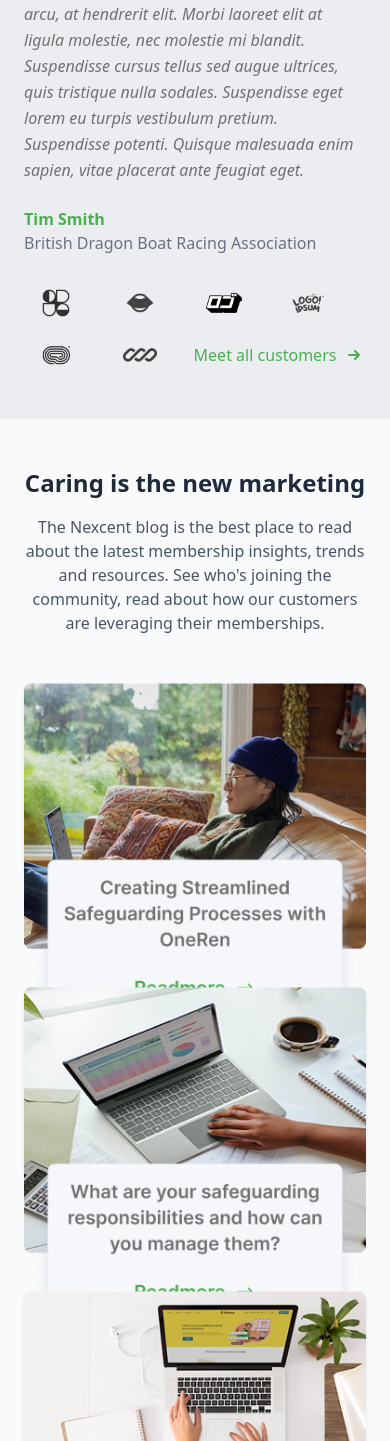
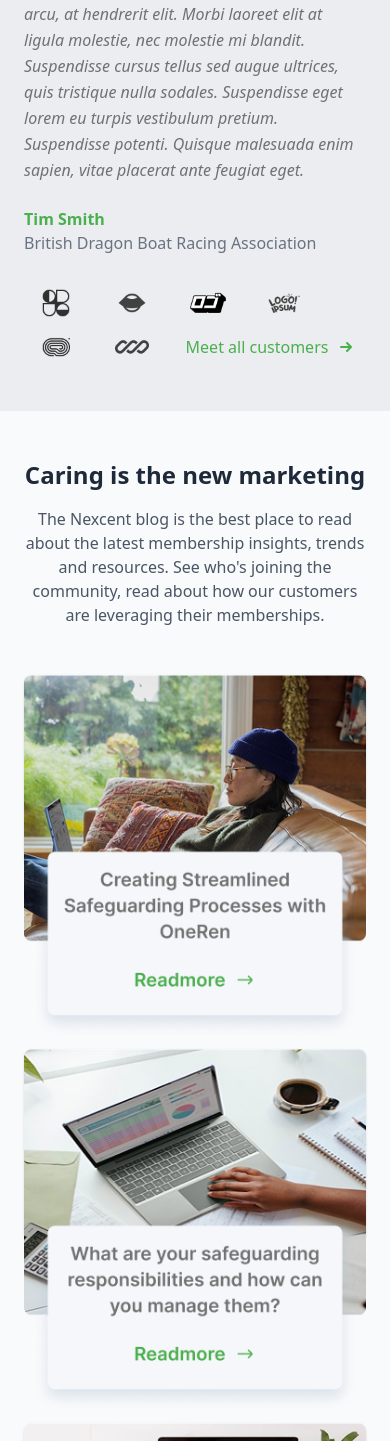
Before and after one commit to sambhav90/nexcent, a Next.js app: page / in a window 390 px wide. Shown: the part 4463-5904 px from the top of the page. Built offline with nearby package versions, Linux system fonts and the light colour scheme.

Commit message:
nexcent web fix meet customers

```diff
--- a/src/app/page.tsx
+++ b/src/app/page.tsx
@@ -401,7 +401,7 @@ export default function Home() {
           <p className="text-gray-500">British Dragon Boat Racing Association</p>
         </div>
 
-        <div className="flex flex-wrap md:flex-nowrap items-center gap-5 md:gap-5 ">
+        <div className="flex flex-wrap items-center gap-3 md:gap-3 ">
           {icons && icons.slice(0, icons.length - 1).map((item, index) => (
             <div key={index} className="grayscale hover:grayscale-0 transition-all">
               <div className="relative w-16 h-8 md:w-20 md:h-10">
@@ -463,7 +463,7 @@ export default function Home() {
           </div>
 
           {/* Blog Card 2 */}
-          <div className="bg-white rounded-lg shadow-sm my-[80px] md:my-[0px]">
+          <div className="bg-white rounded-lg shadow-sm my-[150px] md:my-[0px]">
             <div className="relative h-48">
               <Image
                 src="/image/2.png"
```
